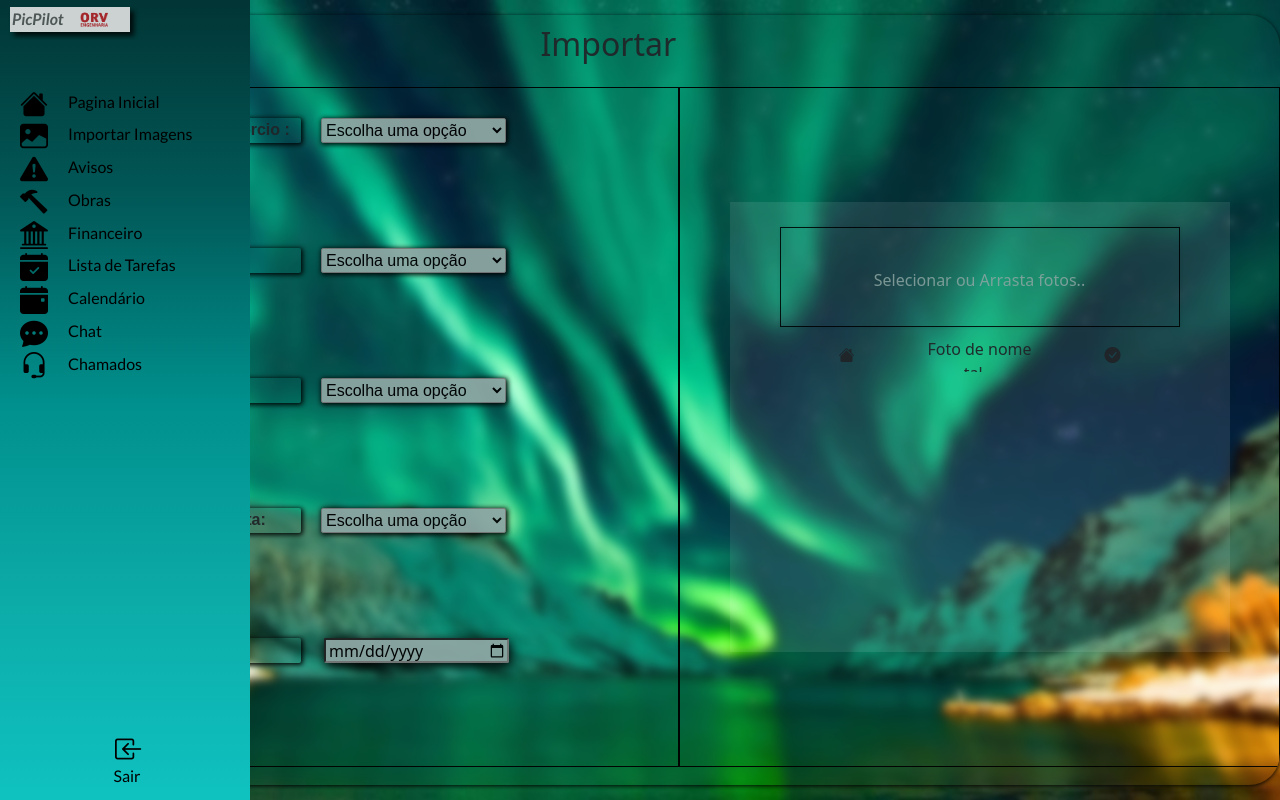
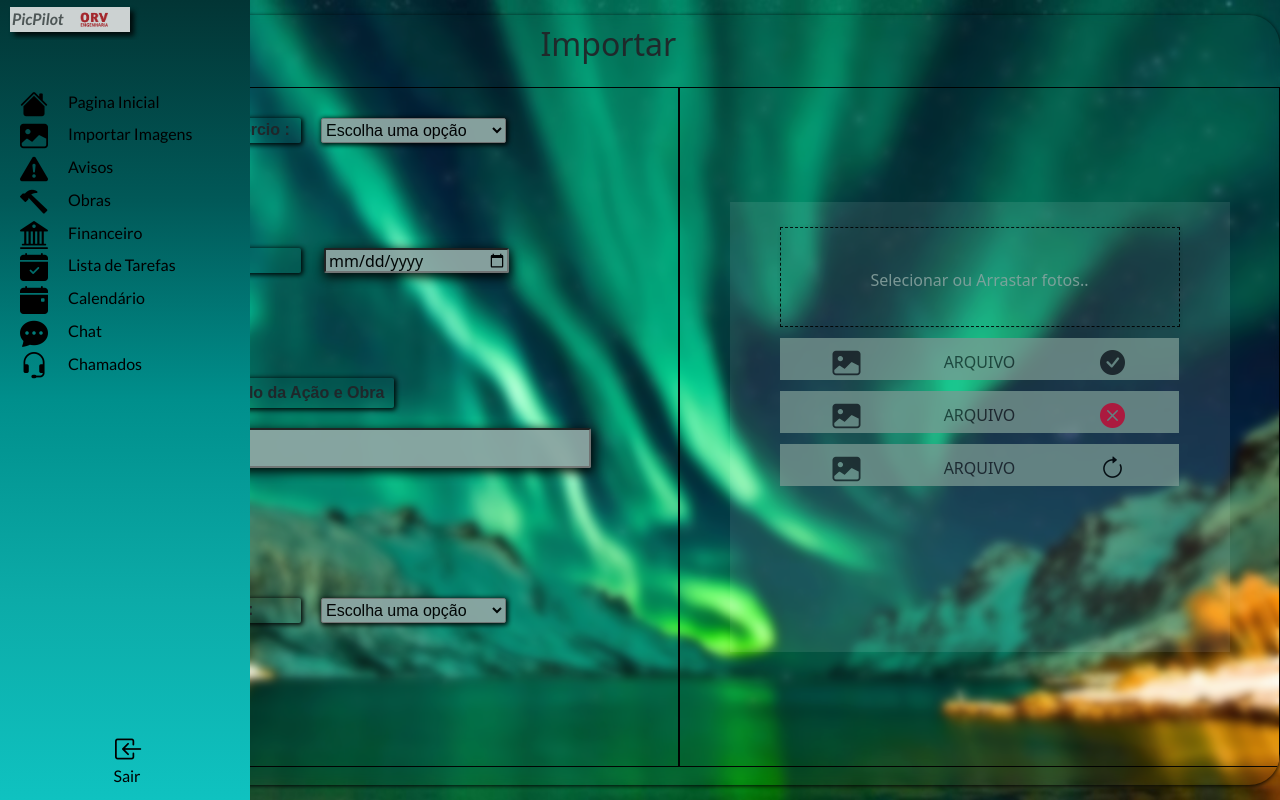
Before and after one commit to Srchrystian1234/Projeto_PicPilot_ORV, a React (Vite) app: page /imagem in a window 1280 px wide. Built offline with nearby package versions, Linux system fonts and the light colour scheme.

Commit message:
Criando input de upload de img  pra servidor
Co-Authored-By: Mauricio  Mathias - devoloper <88565329+MauricioMathiass@users.noreply.github.com>

```diff
--- a/src/css/ImportarImagen_css/ImportarImagem.css
+++ b/src/css/ImportarImagen_css/ImportarImagem.css
@@ -125,7 +125,7 @@
     width: 400px;
     height: 100px;
     color: #8da6a3;
-    border: 1px solid black;
+    border: 1px dashed black;
     position: relative;
     display: flex;
     align-items: center;
@@ -155,13 +155,15 @@
 
 }
 .orv-list-photo{
+
     display: flex;
-    justify-content: center;
+    justify-content: start;
+    flex-direction: column;
+    align-items: center;
     width: 500px;
     height: 300px;
 
 }
-
 .orv-list-upload{
     display: flex;
     width: 400px;
@@ -173,13 +175,58 @@
 }
 .orv-list-upload .item{
 
+    margin-top: 15px ;
     width: 133px;
     height: 50px;
+    background-color: #7c9a94;
+    opacity: 80%;
+
 
     display: flex;
     align-items: center;
     justify-content: center;
 }
+
 .item p{
-    padding-top: 15px;
+    padding-top: 20px;
+
+
 }
+.bi-check-circle-fill{
+
+    font-size: 25px;
+}
+
+.bi-x-circle-fill{
+    font-size: 25px;
+    color: crimson;
+}
+.bi-arrow-clockwise {
+    font-size: 25px;
+    color: #000;
+}
+
+.orv-lado-label{
+    margin-top: 10px;
+    display: flex;
+    justify-content: start;
+    height: 210px;
+    flex-direction: column;
+}
+.orv-lado-label label{
+    margin-top: 10px;
+    display: flex;
+    justify-content: center;
+    height: 30px;
+    width:303px;
+    flex-direction: column;
+}
+.orv-lado-label input{
+    margin-top: 10px;
+    margin-left: 10px;
+    display: flex;
+    justify-content: center;
+    height: 40px;
+    width: 500px;
+    flex-direction: column;
+}
--- a/src/pages/ImportarImagen.jsx
+++ b/src/pages/ImportarImagen.jsx
@@ -1,17 +1,25 @@
 import '../css/ImportarImagen_css/ImportarImagem.css'
 import '../css/Dashbord.css'
 import '../../node_modules/react-datepicker/dist/react-datepicker.css'
-import  { useState } from "react";
+import  { useState,useEffect } from "react";
 
 import MenuLateral from '../components/MenuLateral/MenuLateral'
 export default function ImportarImagen() {
+    //escolha de qual consorcio awa ou social , sao elementos diferentes
+    const [isConsorcio, setisConsorcio] = useState('');
+
+    useEffect (()=>{
+      console.log(isConsorcio)
+    },[isConsorcio])
 
 
+    //seleção de data com valor pro banco
   const [selectedDate, setSelectedDate] = useState('');
 
   const handleDateChange = (event) => {
     setSelectedDate(event.target.value);
   };
+
   return (
     <div className='cor-de-fundo'>
         <MenuLateral/>
@@ -21,19 +29,19 @@ export default function ImportarImagen() {
                   <div className='orv-info'>
                       <div className='orv-sele-consorcio'>
                         <div className='orv-lado'><label htmlFor="consorcio-select">Selecione um consórcio :</label>
-                            <select  id="consorcio-select">
+                            <select value={isConsorcio} onChange={e => setisConsorcio(e.target.value)} id="consorcio-select">{/*precisa ser passo antes o value pra ter um val*/ }
                             <option value="">Escolha uma opção</option>
                             <option value="awa">Awa</option>
                             <option value="social">Social</option>
                             </select>
                         </div>
-                        <div className='orv-lado'>
-                          <label htmlFor="obra-select">Selecione um Obra :</label>
-                          <select  id="obra-select">
+                        {isConsorcio==='awa'?<><div className='orv-lado'>
+                            <label htmlFor="obra-select">Selecione uma Obra :</label>
+                            <select  id="obra-select">
                             <option value="">Escolha uma opção</option>
                             <option value="obra1">Obra 1</option>
                             <option value="obra2">Obra 2</option>
-                          </select>
+                            </select>
                         </div>
                         <div className='orv-lado'>
                           <label htmlFor="setor-select">Selecione um Setor:</label>
@@ -65,20 +73,61 @@ export default function ImportarImagen() {
                               onChange={handleDateChange}
                             />
                         </div>
+                        </>:
+                        <>
+                        <div className='orv-lado'>
+                        <label htmlFor="data-select">Selecione uma data:</label>
+                            <input
+                              type="date"
+                              id="data-select"
+                              value={selectedDate}
+                              onChange={handleDateChange}
+                            />
+                        </div>
+                        <div className='orv-lado-label'>
+                            <label htmlFor="local-select">Preencha com o título da Ação e Obra</label>
+                            <input type="text" name="local" id="local-select"/>
+
+                        </div>
+                        <div className='orv-lado'>
+                            <label htmlFor="periodo-select">Selecione o período:</label>
+                            <select  id="periodo-select">
+                            <option value="">Escolha uma opção</option>
+                            <option value="manha">Manhã</option>
+                            <option value="tarde">tarde</option>
+                            <option value="noite">Noite</option>
+                            </select>
+                        </div>
+                        </>
+                        }
+
+
+
+
 
                       </div>
                       <div className='orv-sele-update'>
                         <div className='orv-container-photo'>
                           <div className='orv-update-photo'>
-                              <label className='label-photo' htmlFor="selecionar-photo">Selecionar ou Arrasta fotos..</label>
+                              <label className='label-photo' htmlFor="selecionar-photo">Selecionar ou Arrastar fotos..</label>
                               <input type="file"  id="selecionar-photo"  className='file-input' multiple accept="image/png, image/jpeg"/>
                           </div>
                           <div className='orv-list-photo'>
 
                               <div className='orv-list-upload'>
-                                  <div className='item'><i className='bi bi-house-fill'></i></div>
-                                  <div className='item'><p>Foto de nome tal...</p></div>
+                                  <div className='item'><i className='icon bi bi-image-fill'></i></div>
+                                  <div className='item'><p> ARQUIVO</p></div>
                                   <div className='item' ><i className='bi bi-check-circle-fill'></i> </div>
+                              </div>
+                              <div className='orv-list-upload'>
+                                  <div className='item'><i className='icon bi bi-image-fill'></i></div>
+                                  <div className='item'><p> ARQUIVO</p></div>
+                                  <div className='item' ><i className="bi bi-x-circle-fill"></i></div>
+                              </div>
+                              <div className='orv-list-upload'>
+                                  <div className='item'><i className='icon bi bi-image-fill'></i></div>
+                                  <div className='item'><p> ARQUIVO</p></div>
+                                  <div className='item' ><i className="bi bi-arrow-clockwise"></i></div>
                               </div>
                           </div>
                         </div>
```
